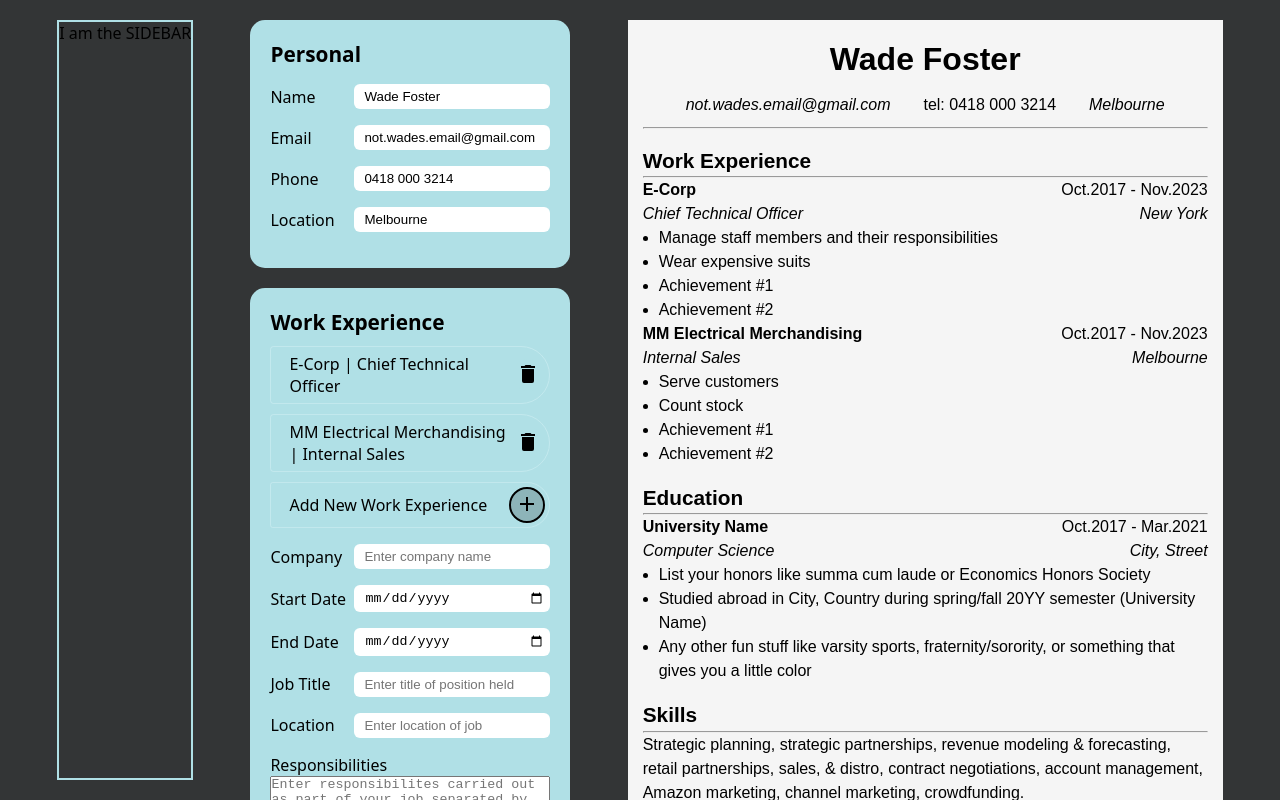
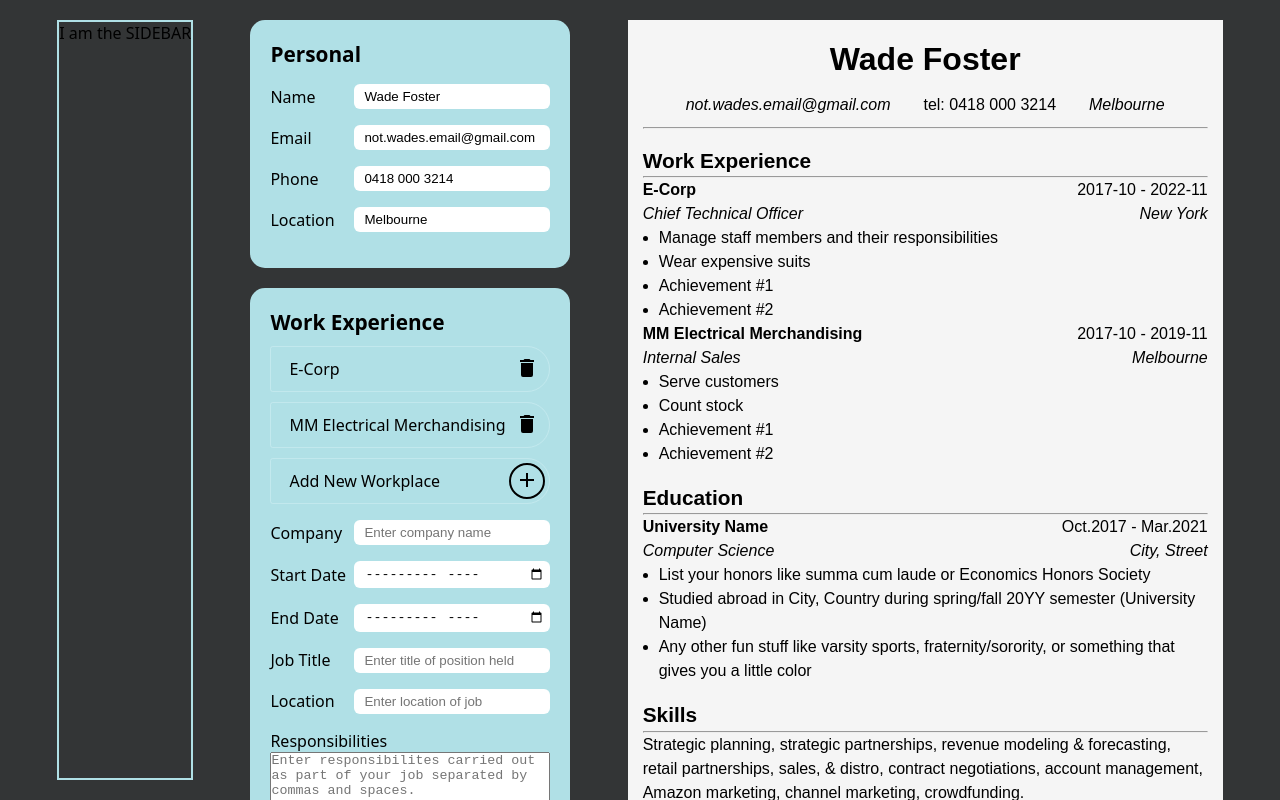
Before and after one commit to wade-levels-up/cv-application, a React (Vite) app: page / in a window 1280 px wide. Both pictures are taken after a click on the button 527 px from the left and 505 px from the top of the page. Shown: the top 800 px of the page. Built offline with nearby package versions, Linux system fonts and the light colour scheme.

Commit message:
feat(Edit Work Experience): Add item update feat

```diff
--- a/src/components/App.jsx
+++ b/src/components/App.jsx
@@ -20,10 +20,10 @@ export default function App() {
 
   const [experienceInfo, setExperienceInfo] = useState([
     {
-      id: 0,
+      id: crypto.randomUUID(),
       company: 'E-Corp',
-      startDate: 'Oct.2017',
-      endDate: 'Nov.2023',
+      startDate: '2017-10',
+      endDate: '2022-11',
       title: 'Chief Technical Officer',
       location: 'New York',
       response: [
@@ -36,10 +36,10 @@ export default function App() {
       ]
     },
     {
-      id: 1,
+      id: crypto.randomUUID(),
       company: 'MM Electrical Merchandising',
-      startDate: 'Oct.2017',
-      endDate: 'Nov.2023',
+      startDate: '2017-10',
+      endDate: '2019-11',
       title: 'Internal Sales',
       location: 'Melbourne',
       response: [
@@ -58,10 +58,25 @@ export default function App() {
   }
 
   function handleAddExperienceInfo(newJob) {
-    const responseArray = newJob.response.split(', ');
-    const achieveArray = newJob.achievements.split(', ');
-    const newJobWithId = { id: crypto.randomUUID(), ...newJob, response: responseArray, achievements: achieveArray }
+    const newJobWithId = {
+      ...newJob, id: crypto.randomUUID(),
+       response: newJob.response.split(', '),
+        achievements: newJob.achievements.split(', ')
+      }
     setExperienceInfo([...experienceInfo, newJobWithId])
+  }
+
+  function handleUpdateExperienceInfo(job) {
+    setExperienceInfo(experienceInfo.map((item) => {
+      if (item.id === job.id) {
+        return {
+          ...job,
+           response: job.response.split(', '),
+            achievements: job.achievements.split(', ')
+          };
+      }
+      return item;
+    }))
   }
 
   const [educationInfo, setEducationInfo] = useState([
@@ -95,6 +110,7 @@ export default function App() {
         onChange={handleSetGeneralInfo}
         onRemoveJob={handleRemoveExperienceInfo}
         onAddJob={handleAddExperienceInfo}
+        onUpdateJob={handleUpdateExperienceInfo}
       />
       <Resume generalInfo={generalInfo} experienceInfo={experienceInfo} educationInfo={educationInfo} skills={skills} />
     </div>
--- a/src/components/Details.jsx
+++ b/src/components/Details.jsx
@@ -1,23 +1,27 @@
 import { useState } from 'react';
 import '/src/styles/Details.css'
+import WorkExpForm from './WorkExpForm';
 import Icon from '@mdi/react';
 import { mdiDelete, mdiPlus  } from '@mdi/js';
 
 
-export default function Details({ generalInfo, experienceInfo, educationInfo, skills, onChange, onRemoveJob, onAddJob }) {
+export default function Details({ generalInfo, experienceInfo, educationInfo, skills, onChange, onRemoveJob, onAddJob, onUpdateJob }) {
 
     const [newFormVisibility, setNewFormVisibility] = useState('hidden');
+    const [activeEditWorkExpID, setActiveEditWorkExpID] = useState(null);
 
     function formVisibilityHandler() {
+        setActiveEditWorkExpID(null);
         newFormVisibility === 'hidden' ? setNewFormVisibility('visible') : setNewFormVisibility('hidden');
     }
 
-    function handleSubmit (e) {
-        e.preventDefault()
-        const formData = new FormData(e.target)
-        const formObject = Object.fromEntries(formData.entries())
-        onAddJob(formObject)
-        e.target.reset();
+    function handleActiveForm(id) {
+        setNewFormVisibility('hidden');
+        if (id !== activeEditWorkExpID) {
+            setActiveEditWorkExpID(id);
+        } else {
+            setActiveEditWorkExpID(null);
+        }
     }
 
     return (
@@ -53,57 +57,32 @@ export default function Details({ generalInfo, experienceInfo, educationInfo, sk
                 <h2>Work Experience</h2>
                 <ul>
                     {experienceInfo.map((job) => {
+                        let formStatus = 'hidden';
+                        if (job.id === activeEditWorkExpID) {
+                            formStatus = 'visible';
+                        }
                         return (
-                            <li key={job.id}>{job.company} | {job.title}
+                            <li key={job.id} onClick={() => handleActiveForm(job.id)}>
+                                <div className='workExpItem'>
+                                    {job.company}
                                     <button onClick={() => onRemoveJob(job.id)} aria-label={`Delete ${job.company} from work experience list    `}>
                                         <Icon path={mdiDelete} size={1} />
                                     </button>
+                                </div>
+                                <WorkExpForm onAddJob={onAddJob} onRemoveJob={onRemoveJob} formVisibility={formStatus} baseValues={job} onUpdateJob={onUpdateJob}/>
                             </li>
                         )
                     })}
-                    <li>Add New Work Experience
+                    <li onClick={formVisibilityHandler}>
+                        <div className='workExpItem'>
+                            Add New Workplace
                             <button aria-label={'Add new job to work experience list'} onClick={formVisibilityHandler}>
                                 <Icon path={mdiPlus} size={1} />
                             </button>
+                        </div>
                     </li>
                 </ul>
-                <form action='' method='' className={newFormVisibility} onSubmit={handleSubmit}>
-                    <div>
-                        <label htmlFor='company'>Company </label>
-                        <input type='text' name='company' id='company' placeholder='Enter company name' required/>
-                    </div>
-                    <div>
-                        <label htmlFor='startDate'>Start Date </label>
-                        <input type='date' name='startDate' id='startDate' required/>
-                    </div>
-                    <div>
-                        <label htmlFor='endDate'>End Date </label>
-                        <input type='date' name='endDate' id='endDate' required/>
-                    </div>
-                    {/* <div>
-                        <label htmlFor='currentJob'>Still Working Here </label>
-                        <input type='checkbox' name='currentJob' id='currentJob' />
-                    </div> */}
-                    <div>
-                        <label htmlFor='title'>Job Title </label>
-                        <input type='text' name='title' id='title' placeholder='Enter title of position held' required/>
-                    </div>
-                    <div>
-                        <label htmlFor='location'>Location </label>
-                        <input type='text' name='location' id='location' placeholder='Enter location of job' required/>
-                    </div>
-                    <div className='textarea-container'>
-                        <label htmlFor='response'>Responsibilities </label>
-                        <textarea rows='4' cols='32' wrap='hard' name='response' id='response' placeholder={`Enter responsibilites carried out as part of your job separated by commas and spaces.`}></textarea>
-                    </div>
-                    <div className='textarea-container'>
-                        <label htmlFor='achievements'>Achievements </label>
-                        <textarea rows='4' cols='32' wrap='hard' name='achievements' id='achievements' placeholder={`Enter highlights, milestones or goals achieved in your job separated by commas and spaces.`}></textarea>
-                    </div>
-                    <div className='submit-container'>
-                        <button type="submit" value="Submit">Submit</button>
-                    </div>
-                </form>
+                <WorkExpForm onAddJob={onAddJob} formVisibility={newFormVisibility}/>
             </div>
 
         </div>
--- /dev/null
+++ b/src/components/WorkExpForm.jsx
@@ -0,0 +1,91 @@
+import { useState } from "react";
+
+const blankWExpObj = {
+    id: 'new',
+    company: '',
+    startDate: '',
+    endDate: '',
+    title: '',
+    location: '',
+    response: [],
+    achievements: []
+  }
+
+export default function WorkExpForm({ onAddJob, onRemoveJob, onUpdateJob, formVisibility, baseValues = blankWExpObj }) {
+    const [formState, setFormState] = useState(baseValues);
+
+    function handleInput(e) {
+        const target = e.target.name;
+        let responseArray = formState.response;
+        let achieveArray = formState.achievements;
+        if (target === 'response') {
+            responseArray = e.target.value.split(', ');
+        }
+        if (target === 'achievements') {
+            achieveArray = e.target.value.split(', ');
+        }
+        const next = {...formState, [target]: e.target.value, response: responseArray, achievements: achieveArray }
+        setFormState(next)
+    }
+
+    function handleSubmit (e) {
+        e.preventDefault();
+        const formData = new FormData(e.target);
+        let formObject = Object.fromEntries(formData.entries());
+        // setFormState(baseValues);
+        if (baseValues.id === 'new') {
+            onAddJob(formObject);
+        } else {
+            onUpdateJob(formObject);
+        }
+        e.target.reset();
+    }
+
+    // Ensures the textArea elements below receive achievements and responsibilities as a single string not an array
+    let respArr = formState.response;
+    let achieveArr = formState.achievements;
+    if (Array.isArray(respArr)) {
+        respArr = respArr.join(', ')
+    }
+    if (Array.isArray(achieveArr)) {
+        achieveArr = achieveArr.join(', ')
+    }
+
+    return (
+        <form action='' method='' className={formVisibility} onSubmit={handleSubmit}>
+            <label htmlFor="id"></label>
+            <input type="hidden" name='id' id="id" value={formState.id}></input>
+            <div>
+                <label htmlFor='company'>Company </label>
+                <input value={formState.company} onInput={handleInput} type='text' name='company' id='company' placeholder='Enter company name' required/>
+            </div>
+            <div>
+                <label htmlFor='startDate'>Start Date </label>
+                <input value={formState.startDate} onInput={handleInput} type='month' name='startDate' id='startDate' required/>
+            </div>
+            <div>
+                <label htmlFor='endDate'>End Date </label>
+                <input value={formState.endDate} onInput={handleInput} type='month' name='endDate' id='endDate' required/>
+            </div>
+            <div>
+                <label htmlFor='title'>Job Title </label>
+                <input value={formState.title} onInput={handleInput} type='text' name='title' id='title' placeholder='Enter title of position held' required/>
+            </div>
+            <div>
+                <label htmlFor='location'>Location </label>
+                <input value={formState.location} onInput={handleInput} type='text' name='location' id='location' placeholder='Enter location of job' required/>
+            </div>
+            <div className='textarea-container'>
+                <label htmlFor='response'>Responsibilities </label>
+                <textarea value={respArr} onInput={handleInput} rows='4' cols='32' wrap='hard' name='response' id='response' placeholder={`Enter responsibilites carried out as part of your job separated by commas and spaces.`}></textarea>
+            </div>
+            <div className='textarea-container'>
+                <label htmlFor='achievements'>Achievements </label>
+                <textarea value={achieveArr} onInput={handleInput} rows='4' cols='32' wrap='hard' name='achievements' id='achievements' placeholder={`Enter highlights, milestones or goals achieved in your job separated by commas and spaces.`}></textarea>
+            </div>
+            <div className='submit-container'>
+                <button type="submit" value="Submit">Submit</button>
+            </div>
+        </form>
+    )
+}
--- a/src/styles/Details.css
+++ b/src/styles/Details.css
@@ -63,8 +63,9 @@ form button:hover, button:focus {
     outline: 2px solid black;
 }
 
-form button[type='submit'] {
+.submit-container button[type='submit'] {
     transform: none;
+    transition: none;
     background-color: rgb(0, 0, 0);
     border-radius: 6px;
     width: fit-content;
@@ -72,7 +73,7 @@ form button[type='submit'] {
     color: whitesmoke;
 }
 
-.experience-info li {
+.workExpItem {
     display: flex;
     align-items: center;
     justify-content: space-between;
@@ -83,7 +84,7 @@ form button[type='submit'] {
     transition: 300ms background-color ease-in;
 }
 
-.experience-info li:hover {
+.workExpItem:hover {
     background-color: whitesmoke;
     cursor: pointer;
 }
@@ -100,9 +101,6 @@ form button[type='submit'] {
 }
 
 .experience-info li button:hover, button:focus {
-    background-color: rgb(141, 180, 185);
-    border-radius: 50%;
-    padding: 3px;
     transform: rotate(360deg);
     cursor: pointer;
 }
```
Lines whose indentation alone changed are shown as unchanged.
